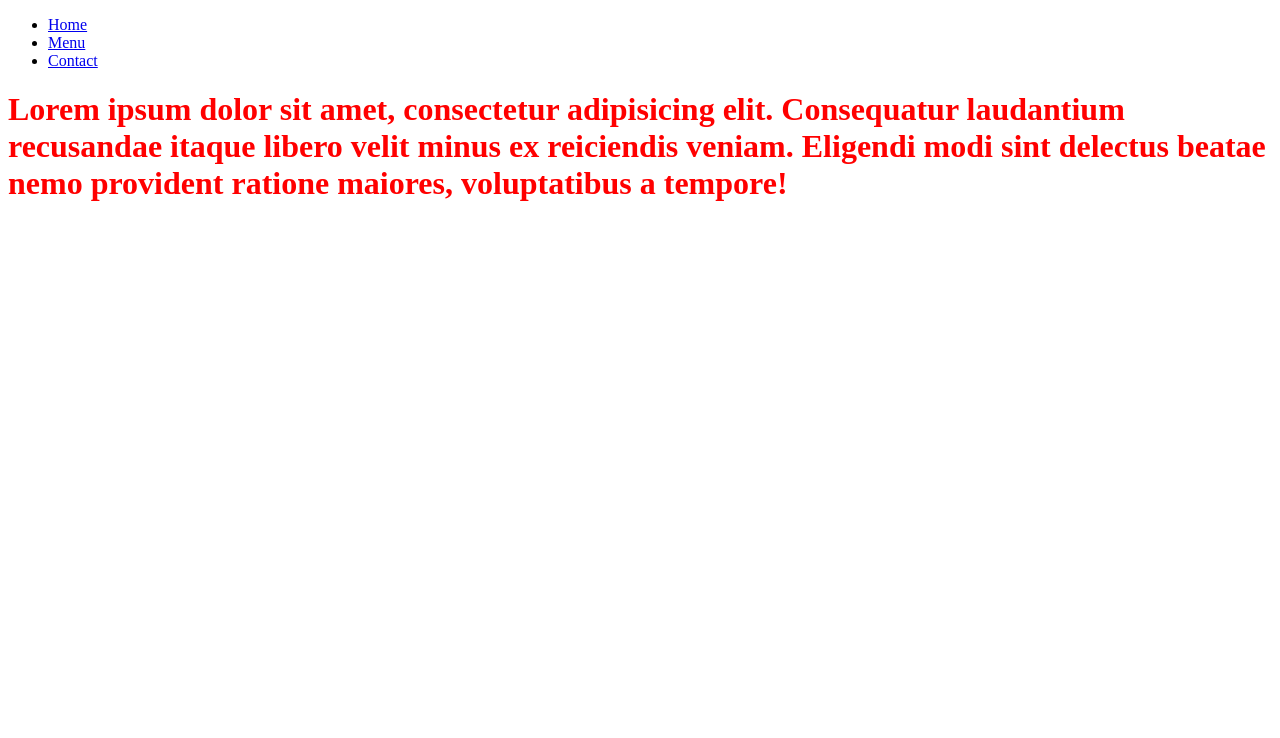
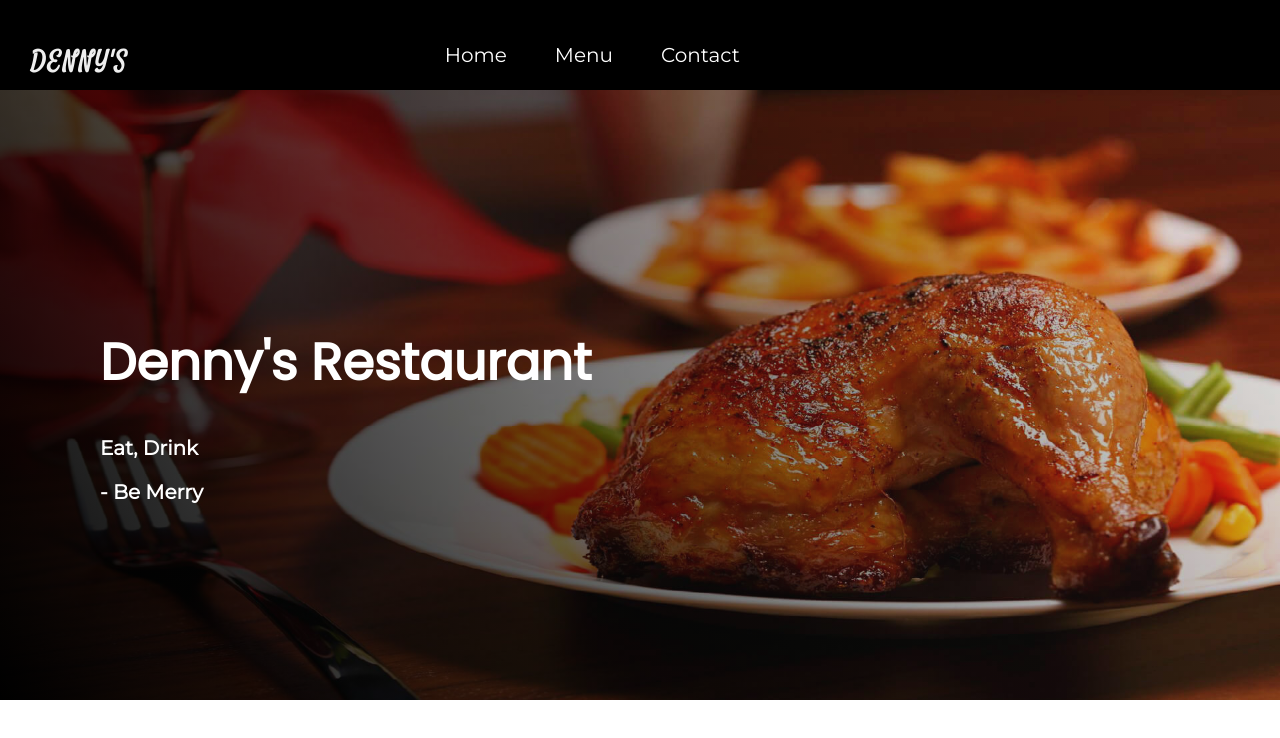
Before and after one commit to OlukaDenis/restaurant-page, a website built with webpack: page dist/index.html in a window 1280 px wide. Built offline with Linux system fonts and the light colour scheme.

Commit message:
completed the hompage

```diff
--- a/src/index.css
+++ b/src/index.css
@@ -1,7 +1,105 @@
-.element {
-  color: red;
+@import url('https://fonts.googleapis.com/css?family=Poppins&display=swap');
+@import url('https://fonts.googleapis.com/css?family=Montserrat&display=swap');
+@import url('https://fonts.googleapis.com/css?family=Satisfy&display=swap');
+
+* {
+  box-sizing: border-box;
 }
 
-.image {
+body {
+  margin: 0;
+  padding: 0;
+  overflow: hidden;
+  font-family: 'Montserrat', sans-serif;
+}
+
+h1, h2, h3, h4, h5, h6 {
+  font-family: 'Poppins', sans-serif;
+}
+
+.logo {
+  color: #eee;
+  font-family: 'Satisfy', cursive;
+  font-size: 25px;
+  letter-spacing: 2px;
+  font-weight: 800;
+  text-transform: uppercase;
+  margin-left: 30px;
+}
+
+.content {
+  position: relative;
+}
+
+nav {
+  display: flex;
+  background-color: #000000;
+  width: 100%;
+  height: 90px;
+}
+
+nav .logo {
+  width: 30%;
+  padding-top: 20px;
+}
+
+nav ul {
+  width: 70%;
+  list-style-type: none;
+  display: flex;
+  align-items: center;
+  padding-top: 20px;
+}
+
+nav ul li {
+  margin-right: 3rem;
+}
+
+nav ul li a{
+  text-decoration: none;
+  color: white;
+  font-size: 20px;
+}
+
+nav ul li a:hover {
+  font-weight: 900;
+}
+
+/*---------------------------------------------------
+          Homepage
+---------------------------------------------------*/
+.homepage {
   background-image: url('images/bg.jpg');
+  background-size: cover;
+  background-repeat: no-repeat;
+  height: 610px;
+  margin-top: -40px;
 }
+
+.shadow {
+  /* background-color: rgba(0,0,0,0.897); */
+  background-image: linear-gradient(60deg, rgb(0, 0, 0) , rgba(168, 168, 168, 0.082));
+  height: inherit;
+  margin-top: 40px;
+  position: relative;
+}
+
+.home-container {
+  width: 600px;
+  position: relative;
+  top: 200px;
+  left: 100px;
+  position: absolute;
+}
+
+.home-container h1 {
+  color: white;
+  font-weight: 900;
+  font-size: 3.2rem;
+}
+
+.home-container p {
+  color: white;
+  font-size: 20px;
+  font-weight: 600;
+}
--- a/src/index.js
+++ b/src/index.js
@@ -1,12 +1,11 @@
 import './index.css';
-import bgImage from './images/bg.jpg'
+import home from './modules/home';
 
-let element = `
-  <div class="element">
-    <h1>Lorem ipsum dolor sit amet, consectetur adipisicing elit. Consequatur laudantium recusandae itaque libero velit minus ex reiciendis veniam. Eligendi modi sint
-  delectus beatae nemo provident ratione maiores, voluptatibus a tempore!</h1>
-  <div class="image"></div>
-  </div>
-`
+const content = document.getElementById('content');
 
-document.write(element);
+const render = () => {
+  content.innerHTML = '';
+  content.appendChild(home());
+};
+
+render();
--- /dev/null
+++ b/src/modules/home.js
@@ -0,0 +1,23 @@
+const home = () => {
+  const items = document.createElement('div');
+  items.id = 'homepage';
+  items.classList.add('homepage');
+
+  items.innerHTML = `
+    <div class="shadow"></div>
+  `
+
+  const container = document.createElement('div');
+  container.classList.add('home-container');
+  container.innerHTML = `
+    <h1> Denny's Restaurant </h1>
+    <p> Eat, Drink </p>
+    <p> - Be Merry </p>
+  `
+  items.appendChild(container);
+
+
+  return items;
+}
+
+export default home;
```
Also changed, not shown: dist/index.html, dist/main.js.
